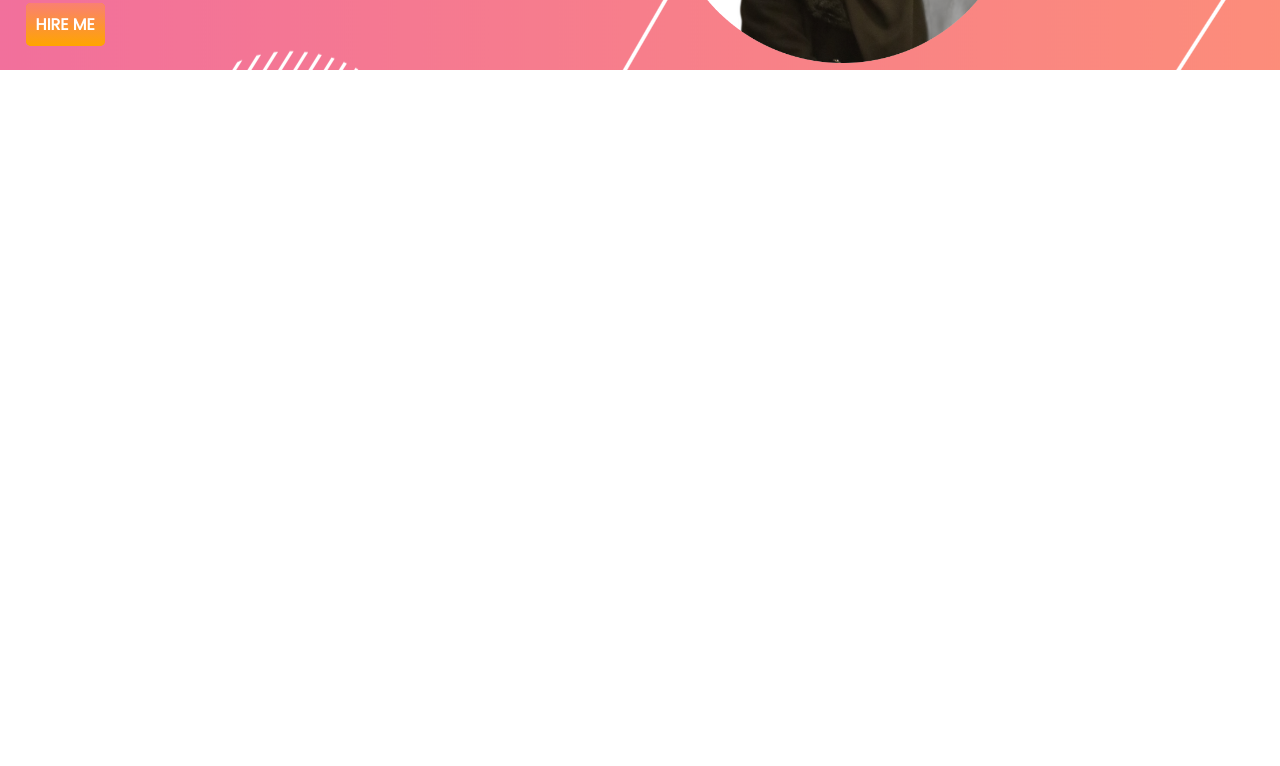
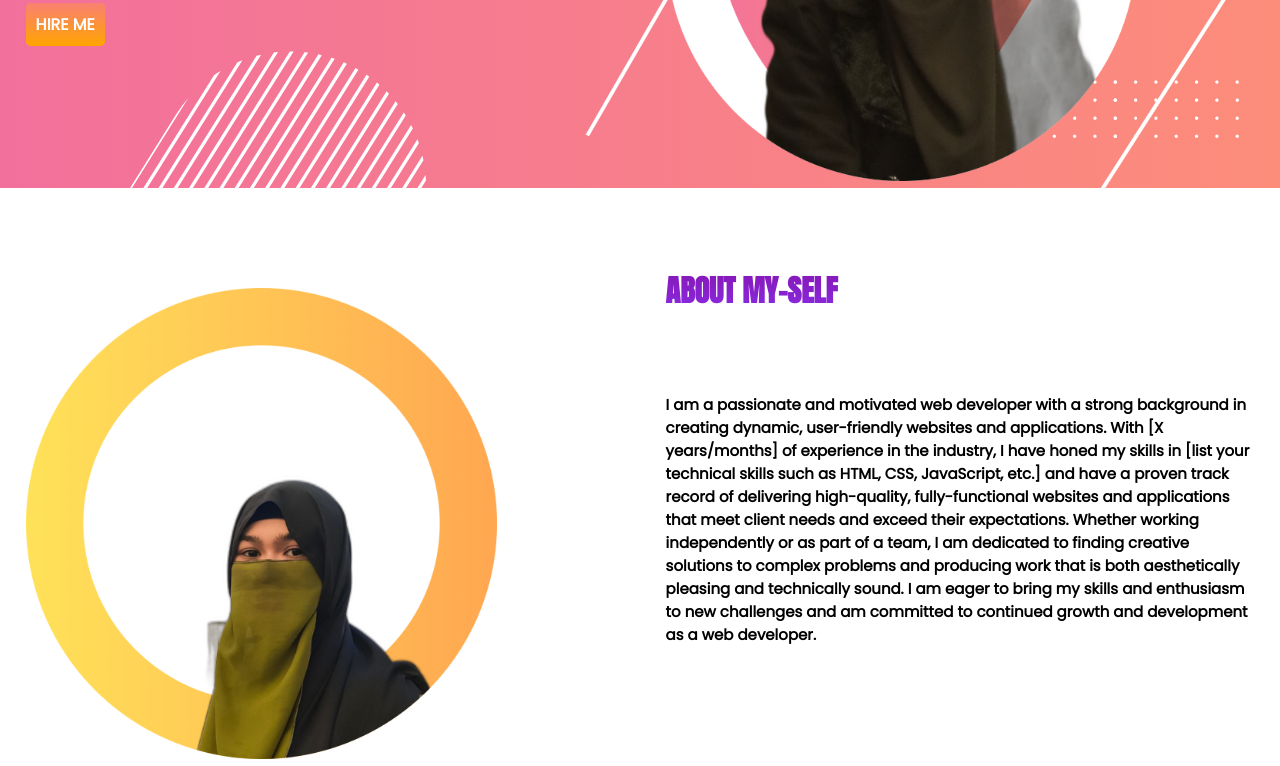
Before and after one commit to sharminjahansj/developer-portfolio, a plain HTML site: page index.html in a window 1280 px wide. Shown: the part 390-1156 px from the top of the page. Before the commit the page ends 800 px from the top, so only its background shows below. Drawn offline with Linux system fonts and the light colour scheme.

Commit message:
about-my-self

```diff
--- a/index.html
+++ b/index.html
@@ -27,6 +27,19 @@
 </div>
 <div class="half-width"><img src="image/portfolio-pic.png" alt=""></div>
 </section>
+<section class="second-part">
+    <div class="half-width">
+        <img src="image/profile-pic (6).png" alt="">
+    </div>
+    <div class="half-width">
+        <h3 style="padding-top:50px;" class="headline-font">ABOUT MY-SELF</h3>
+
+        <p style="padding-top: 50px;">
+I am a passionate and motivated web developer with a strong background in creating dynamic, user-friendly websites and applications. With [X years/months] of experience in the industry, I have honed my skills in [list your technical skills such as HTML, CSS, JavaScript, etc.] and have a proven track record of delivering high-quality, fully-functional websites and applications that meet client needs and exceed their expectations. Whether working independently or as part of a team, I am dedicated to finding creative solutions to complex problems and producing work that is both aesthetically pleasing and technically sound. I am eager to bring my skills and enthusiasm to new challenges and am committed to continued growth and development as a web developer.
+        </p>
+    </div>
+
+</section>
 
 
 </body>
--- a/style.css
+++ b/style.css
@@ -11,14 +11,16 @@ h1{
     color:purple;
     font-size: 60px;
     background: -webkit-linear-gradient(purple,#8a2be2 );
-    -webkit-background-clip:text;
+   -webkit-background-clip:text;
+   -webkit-text-fill-color:transparent;
 
-    -webkit-text-fill-color: transparent;
+
 
 }
 h3{
     font-family: 'Poppins', sans-serif;
     font-size: 30px;
+
 }
 p{
     font-family: 'Poppins', sans-serif;
@@ -36,7 +38,7 @@ section{
     display: flex;
 }
 .half-width img{
-  width: 60%;
+  width: 80%;
   padding-left: px;
 
   padding-top: 100px;
@@ -61,3 +63,10 @@ section{
     background-image: url(image/cover-image.png);
 
 }
+.headline-font{
+    font-family: 'Anton', sans-serif;
+    background: -webkit-linear-gradient(purple,#8a2be2 );
+    -webkit-background-clip:text;
+    -webkit-text-fill-color:transparent;
+
+}
```
Also changed, not shown: image/photo_2023-02-04_15-42-39.jpg (added), image/photo_2023-02-04_15-43-05.jpg (added), image/photo_2023-02-04_15-56-48.jpg (added), image/portfoliopic2.png (added), image/profile-pic (6).png (added).
